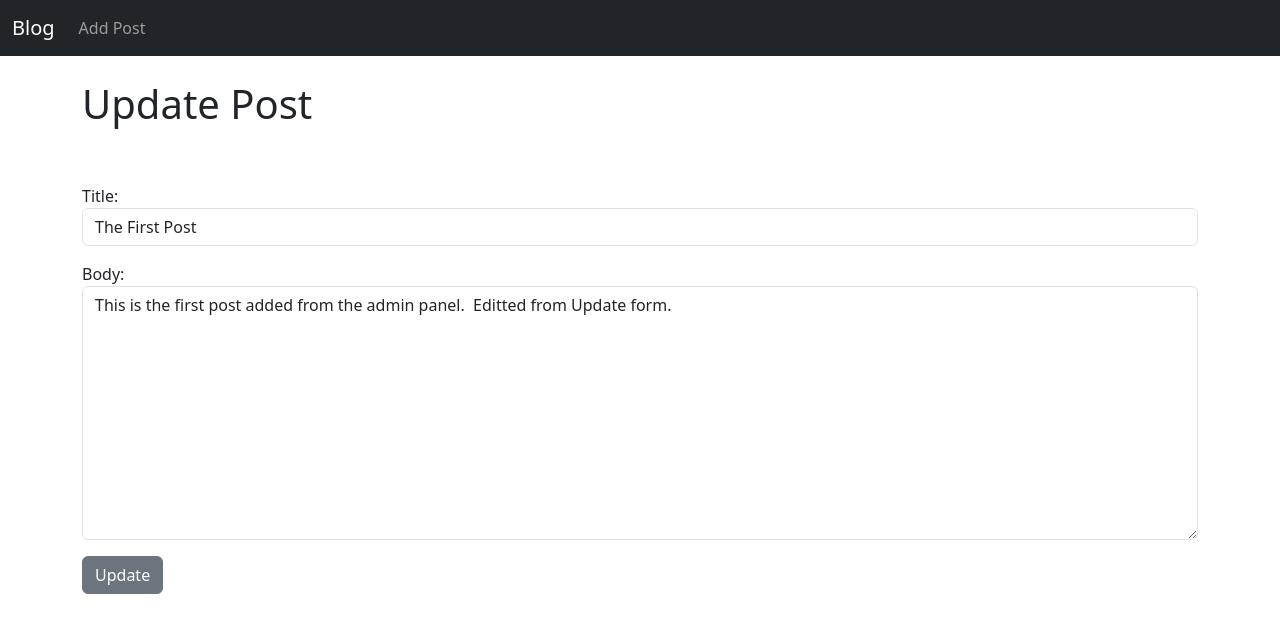
After one commit to liuxinyu1984/website, a Django app: page /article/edit/1 in a window 1280 px wide. The commit adds this page. Shown: the top 633 px of the page. Run offline with Django 4.2, Linux system fonts and the light colour scheme; data comes from the database, SQL or seed files in the repository; both versions use the stored data as it was after the commit.

Commit message:
add update form page

```diff
--- a/mysite/blog/forms.py
+++ b/mysite/blog/forms.py
@@ -11,3 +11,14 @@ class AddPostForm(forms.ModelForm):
             'author': forms.Select(attrs={'class': 'form-control'}),
             'body': forms.Textarea(attrs={'class': 'form-control'}),
         }
+
+class EditPostForm(forms.ModelForm):
+    class Meta:
+        model = Post
+        fields = ['title', 'body']
+
+        widgets = {
+            'title': forms.TextInput(attrs={'class': 'form-control'}),
+            #'author': forms.Select(attrs={'class': 'form-control'}),
+            'body': forms.Textarea(attrs={'class': 'form-control'}),
+        }
--- a/mysite/blog/models.py
+++ b/mysite/blog/models.py
@@ -11,4 +11,5 @@ class Post(models.Model):
         return self.title + ' | ' + str(self.author)
 
     def get_absolute_url(self):
-        return reverse('article-detail', args=(str(self.id)))
+        #return reverse('article-detail', args=(str(self.id)))
+        return reverse('home')
--- a/mysite/blog/templates/article_detail.html
+++ b/mysite/blog/templates/article_detail.html
@@ -5,7 +5,7 @@
 {% block content %}
 <h1>{{ post.title }}</h1>
 
-<small>By: {{ post.author.first_name}} {{ post.author.last_name}} </small><br>
+<small>By: {{ post.author.first_name}} {{ post.author.last_name}} - <a href="{% url 'update_post' post.pk %}">Edit</a></small><br>
 <hr>
 <br>
 {{ post.body }}
--- a/mysite/blog/templates/home.html
+++ b/mysite/blog/templates/home.html
@@ -7,7 +7,7 @@
 <ul>
     {% for post in object_list %}
         <li>
-            <a href="{% url 'article-detail' post.pk %}">{{ post.title }}</a> - {{ post.author }} <br/>
+            <a href="{% url 'article-detail' post.pk %}">{{ post.title }}</a> - {{ post.author }} - <a href="{% url 'update_post' post.pk %}">Edit</a><br/>
             {{ post.body }}
         </li>
     {% endfor %}
--- /dev/null
+++ b/mysite/blog/templates/update_post.html
@@ -0,0 +1,14 @@
+{% extends 'base.html' %}
+{% block title %}Update Your Post{% endblock %}
+{% block content %}
+
+<h1>Update Post</h1>
+<br><br>
+<form method="POST">
+    {% csrf_token %}
+    {{ form.as_p }}
+    <button class="btn btn-secondary">Update</button>
+</form>
+
+
+{% endblock %}
--- a/mysite/blog/urls.py
+++ b/mysite/blog/urls.py
@@ -1,10 +1,11 @@
 from django.urls import path
 # from . import views
-from .views import HomeView, ArticleDetailView, AddPostView
+from .views import HomeView, ArticleDetailView, AddPostView, UpdatePostView
 
 urlpatterns = [
     # path('', views.home, name='home'),
     path('', HomeView.as_view(), name='home'),
     path('article/<int:pk>', ArticleDetailView.as_view(), name='article-detail'),
     path('add_post/', AddPostView.as_view(), name = 'add_post'),
+    path('article/edit/<int:pk>', UpdatePostView.as_view(), name='update_post'),
 ]
--- a/mysite/blog/views.py
+++ b/mysite/blog/views.py
@@ -1,7 +1,7 @@
 from django.shortcuts import render
-from django.views.generic import ListView, DetailView, CreateView
+from django.views.generic import ListView, DetailView, CreateView, UpdateView
 from .models import Post
-from .forms import AddPostForm
+from .forms import AddPostForm, EditPostForm
 
 # def home(request):
 #     return render(request, 'home.html', {})
@@ -19,3 +19,10 @@ class AddPostView(CreateView):
     form_class = AddPostForm
     template_name = 'add_post.html'
     #fields = '__all__'
+
+
+class UpdatePostView(UpdateView):
+    model = Post
+    form_class = EditPostForm
+    template_name = 'update_post.html'
+    #fields = ['title', 'body']
```
Also changed, not shown: mysite/db.sqlite3.
